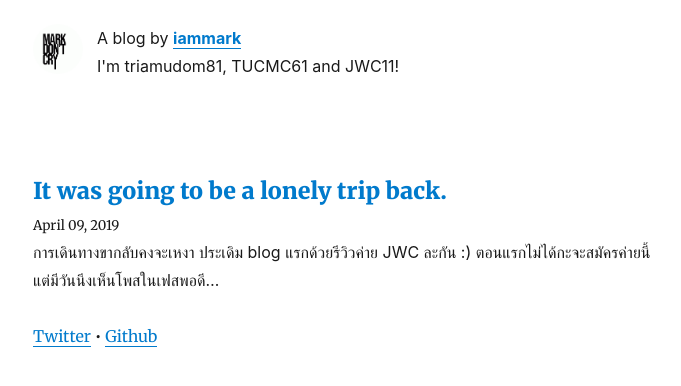
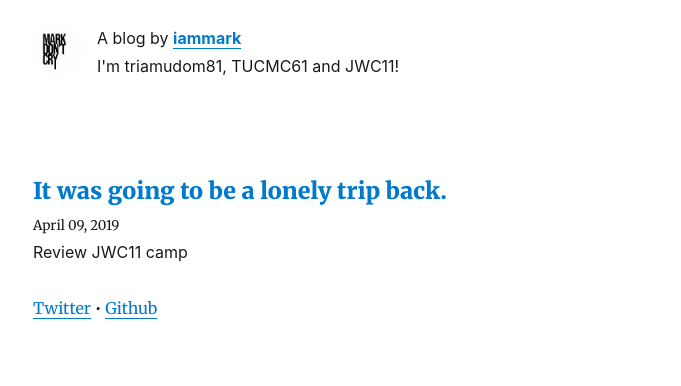
Before and after one commit to iammarkps/blog.iammark.me, a Gatsby site: page / in a window 1280 px wide. Shown: the part 116-502 px from the top of the page, without its empty margins (292-973 px from the left). Built offline with nearby package versions, Linux system fonts and the light colour scheme; Gatsby itself is replaced by a stand-in of ours; some packages are replaced by stand-ins of ours.

Commit message:
Add description

```diff
--- a/content/blog/jwc11/index.md
+++ b/content/blog/jwc11/index.md
@@ -1,6 +1,7 @@
 ---
 title: It was going to be a lonely trip back.
 date: '2019-04-09T22:12:03.284Z'
+description: Review JWC11 camp
 ---
 
 > การเดินทางขากลับคงจะเหงา
--- a/src/pages/index.js
+++ b/src/pages/index.js
@@ -63,6 +63,7 @@ export const pageQuery = graphql`
           frontmatter {
             date(formatString: "MMMM DD, YYYY")
             title
+            description
           }
         }
       }
--- a/src/templates/blog-post.js
+++ b/src/templates/blog-post.js
@@ -83,6 +83,7 @@ export const pageQuery = graphql`
       frontmatter {
         title
         date(formatString: "MMMM DD, YYYY")
+        description
       }
     }
   }
```
